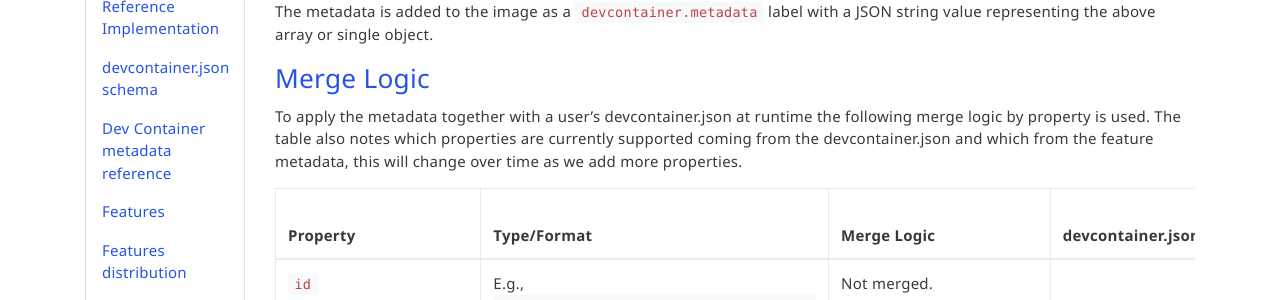
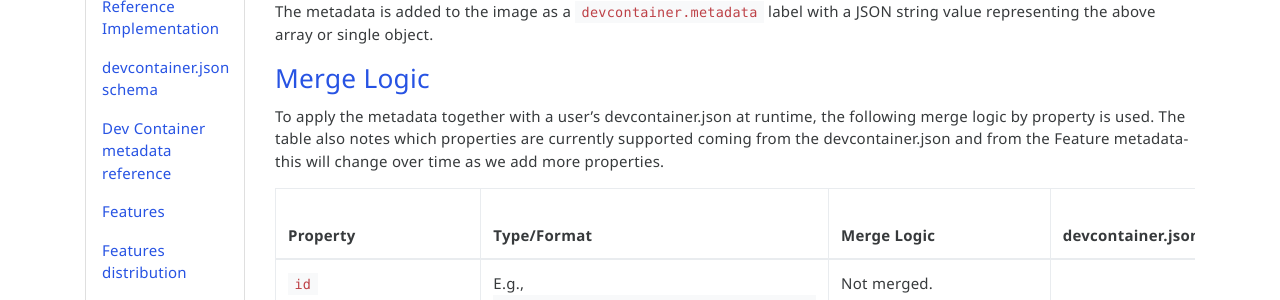
Before and after one commit to devcontainers/devcontainers.github.io, a Jekyll site: the page built from _implementors/spec.md, in a window 1280 px wide and 900 px high, scrolled down 1586 px. Shown: the part 154-454 px from the top of the window. Built offline with Jekyll 4.4.1, drawn with Linux system fonts in a browser that asks for light colours; nearby versions of some CDN libraries; comment, search, counter and statistics services are not loaded; some of the changed text lies outside the part shown.

Commit message:
Update spec.md

````diff
--- a/_implementors/spec.md
+++ b/_implementors/spec.md
@@ -36,7 +36,6 @@
 
 Metadata should be representative of with the following structure, using one entry per [Dev Container Feature](../features) and devcontainer.json (see table below for the full list):
 
-
 ```json
 [
 	{
@@ -62,7 +61,7 @@
 
 ### <a href="#merge-logic" name="merge-logic" class="anchor"> Merge Logic </a>
 
-To apply the metadata together with a user's devcontainer.json at runtime the following merge logic by property is used. The table also notes which properties are currently supported coming from the devcontainer.json and which from the feature metadata, this will change over time as we add more properties.
+To apply the metadata together with a user's devcontainer.json at runtime, the following merge logic by property is used. The table also notes which properties are currently supported coming from the devcontainer.json and from the Feature metadata- this will change over time as we add more properties.
 
 | Property | Type/Format | Merge Logic | devcontainer.json | Feature Metadata |
 | -------- | ----------- | ----------- | :---------------: | :--------------: |
@@ -181,7 +180,7 @@
 * **Container User**: The user that will be used for all operations that run inside a container. This concept is native to containers. It may be set in the container image, using the `containerUser` property for  **image** and **dockerfile** scenarios, or using an orchestratric specific property like `user` property in Docker Compose files.
 * **Remote User**: Used to run the [lifecycle](#lifecycle) scripts inside the container. This is also the user tools and editors that connect to the container should use to run their processes. This concept is not native to containers. Set using the `remoteEnv` property in all cases and defaults to the container user.
 
-This separation allows the ENTRYPOINT for the image to execute with different permissions than the developer and allows for developers to switch users without recreating their containers.
+This separation allows the `ENTRYPOINT` for the image to execute with different permissions than the developer and allows for developers to switch users without recreating their containers.
 
 # <a href="#lifecycle" name="lifecycle" class="anchor"> Lifecycle </a>
 
@@ -274,7 +273,7 @@
 
 Dev containers support a single command for each of its lifecycle scripts. While serial execution of multiple commands can be achieved with `;`, `&&`, etc., parallel execution deserves first-class support.
 
-All lifecycle scripts have been extended to support `object` types. The key of the `object` will be a unique name for the command and the value will be the `string` or `array` command. Each command must exit successfully for the stage to be considered successful.
+All lifecycle scripts have been extended to support `object` types. The key of the `object` will be a unique name for the command, and the value will be the `string` or `array` command. Each command must exit successfully for the stage to be considered successful.
 
 Each entry in the `object` will be run in parallel during that lifecycle step.
 
````
Also changed, not shown: other parts of _implementors/spec.md (+1 -1 lines).
